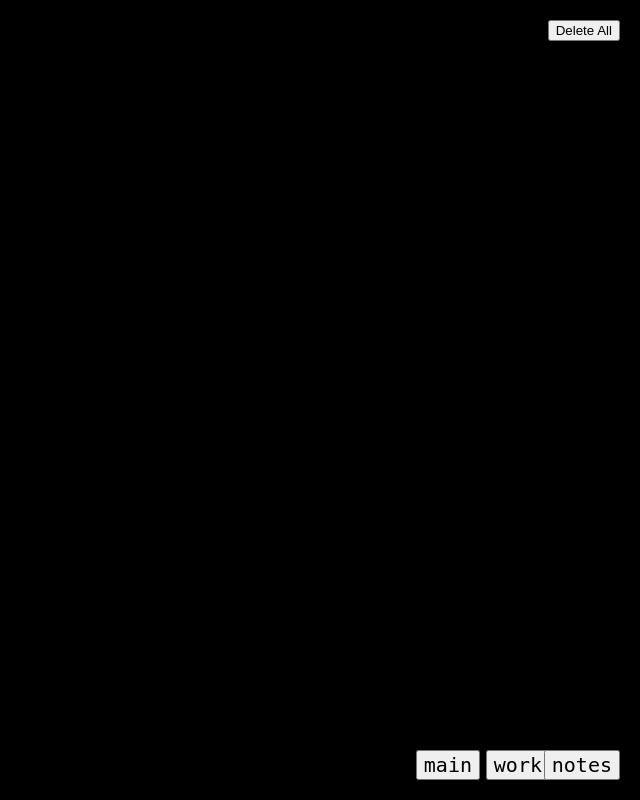
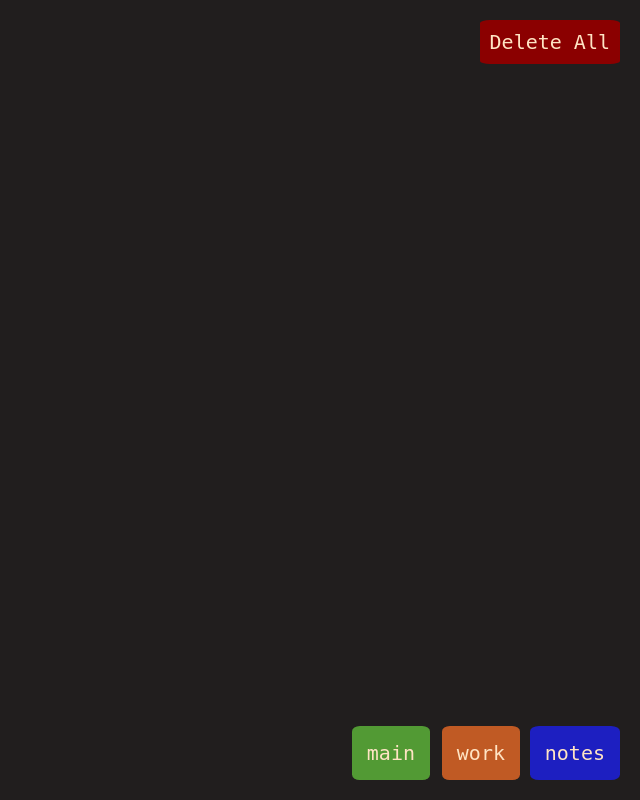
Before and after one commit to BugganeHuman/kite, a Django app: page /completed_tasks/ in a window 1280 px wide. Shown: the whole page, without its empty margins (640-1280 px from the left). Run offline with Django 5.2, Linux system fonts and the light colour scheme; the visitor is signed in with stand-in values (Sample User, id 1); data that the repository does not hold is empty.

Commit message:
added style for buttons and more style

```diff
--- a/core/static/core/style.css
+++ b/core/static/core/style.css
@@ -1,6 +1,6 @@
 body{
-    background-color: black;
-    color: antiquewhite;
+    background-color: rgb(33, 30, 30);
+    color: aliceblue;
     font-family: monospace;
 }
 
@@ -149,19 +160,34 @@ ul li:not(:last-child){
 #btn_redirect_work_completed_tasks{
     position: fixed;
     bottom: 20px;
-    right: 90px;
+    right: 120px;
 }
 
 #btn_redirect_main_completed_tasks{
     position: fixed;
     bottom: 20px;
-    right: 160px;
+    right: 210px;
+}
+
+#form_delete_all_completed_tasks{
+    position: fixed;
+    top: 20px;
+    right: 20px;
 }
 
 #btn_delete_all_completed_tasks{
-    position: fixed;
-    top: 20px;
-    right: 20px;
+    transition: transform 0.1s;
+    font-size: 20px;
+    font-family: monospace;
+    padding: 10px;
+    border: none;
+    color: bisque;
+    border-radius: 7%;
+    background-color: darkred;
+}
+#btn_delete_all_completed_tasks:active{
+    transform: scale(0.95);
+    filter: brightness(0.9);
 }
 
 .btn_update{
@@ -204,6 +232,11 @@ ul li:not(:last-child){
     transition: transfrom 0.1s;
     font-size: 20px;
     font-family: monospace;
+    padding: 15px;
+    border: none;
+    border-radius: 10%;
+    color: bisque;
+    background-color: #529a34;
 }
 .btn_redirect_main:active{
     transform: scale(0.95);
@@ -214,6 +247,11 @@ ul li:not(:last-child){
     transition: transfrom 0.1s;
     font-size: 20px;
     font-family: monospace;
+    padding: 15px;
+    border: none;
+    border-radius: 10%;
+    background-color: #c05a24;
+    color: bisque;
 }
 .btn_redirect_work:active{
     transform: scale(0.95);
@@ -224,6 +262,12 @@ ul li:not(:last-child){
     transition: transfrom 0.1s;
     font-size: 20px;
     font-family: monospace;
+    padding: 15px;
+    border: none;
+    border-radius: 10%;
+    color: bisque;
+    background-color: #249caa;
+    background-color: #1d1fc1;
 }
 .btn_redirect_notes:active{
     transform: scale(0.95);
--- a/core/views.py
+++ b/core/views.py
@@ -137,7 +137,7 @@ def show_tasks_work(request):
 @login_required
 def show_notes(request):
     if request.method == "GET":
-        notes = Task.objects.all().filter(owner_id=request.user.id, category="notes").order_by("_order")
+        notes = Task.objects.all().filter(owner_id=request.user.id, category="notes").order_by("-id")
         context = {
             "notes" : notes,
         }
--- a/templates/base.html
+++ b/templates/base.html
@@ -21,9 +21,9 @@
 
         </form>
 
-        <div class="hello_user">Hello {{ user.username }}</div>
+        <div class="hello_user">user: {{ user.username }}</div>
 
-        <form action="{% url 'logout' %}" method="post">
+        <form action="{% url 'logout' %}" method="post" id="form_logout_main">
             {% csrf_token %}
             <button type="submit" class="btn_logout" id="btn_logout_main">logout</button>
         </form>
--- a/templates/completed_tasks.html
+++ b/templates/completed_tasks.html
@@ -27,9 +27,9 @@
     <button type="submit" class="btn_redirect_work">work</button>
 </form>
 
-<form action="{% url 'delete_all_completed_tasks' %}" method="post" id="btn_delete_all_completed_tasks">
+<form action="{% url 'delete_all_completed_tasks' %}" method="post" id="form_delete_all_completed_tasks">
     {% csrf_token %}
-    <button type="submit">Delete All</button>
+    <button type="submit" id="btn_delete_all_completed_tasks">Delete All</button>
 </form>
 
 <form action="{% url 'show_notes' %}" id="btn_redirect_notes_completed_tasks">
```
Also changed, not shown: other parts of core/static/core/style.css (+36 -18 lines).
